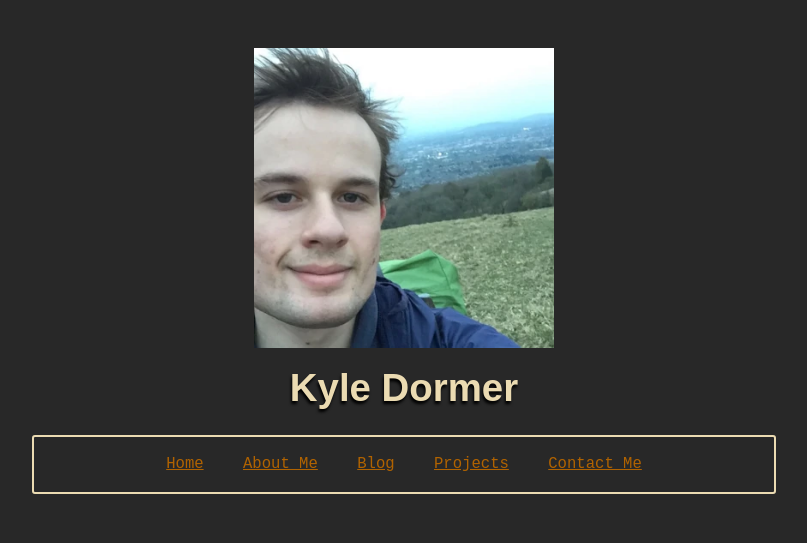
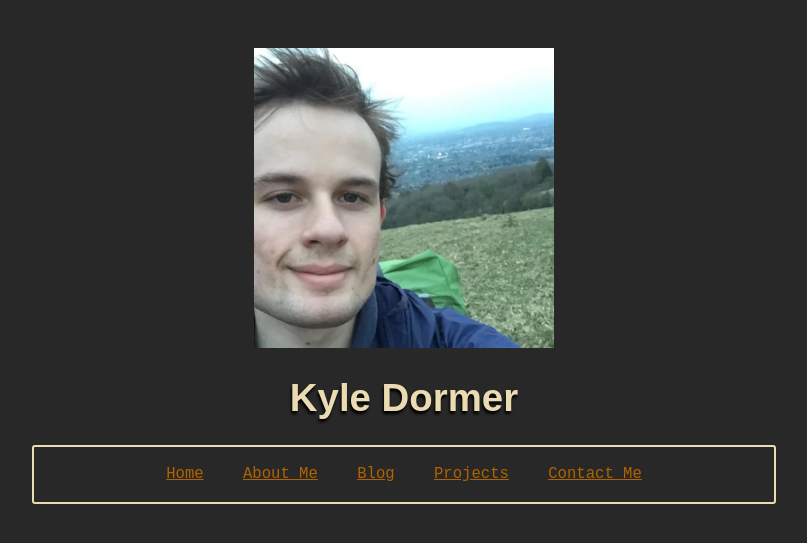
Before and after one commit to kyle-dormer/personal-website, a Jekyll site: the page built from index.html, in a window 1280 px wide. Shown: the top 543 px of the page, without its empty margins (236-1043 px from the left). Built offline with Jekyll 4.4.1, drawn with Linux system fonts in a browser that asks for light colours.

Commit message:
Refactor styles

```diff
--- a/_sass/main.scss
+++ b/_sass/main.scss
@@ -7,7 +7,6 @@
   max-width: 40em;
   padding: 0 0.62em;
   font: 1.2em/1.62 sans-serif;
-  text-align: center;
   background-color: #282828;
   color: #ebdbb2;
 }
@@ -15,7 +14,8 @@
 img {
   max-width: 300px;
   height: auto;
-  text-align: center;
+  display: block;
+  margin: 0 auto 1em auto;
 }
 
 nav ul {
@@ -23,6 +23,7 @@
   border-radius: 3px;
   list-style-type: none;
   font-family: monospace;
+  text-align: center;
   padding: 0;
 }
 
@@ -47,7 +48,3 @@
   margin-top: 0;
   margin-bottom: 0;
 }
-
-p {
-  text-align: left;
-}
```
